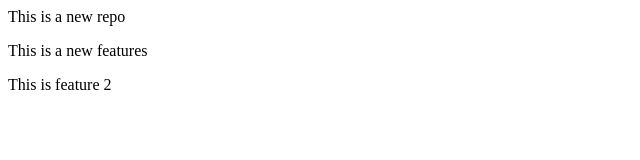
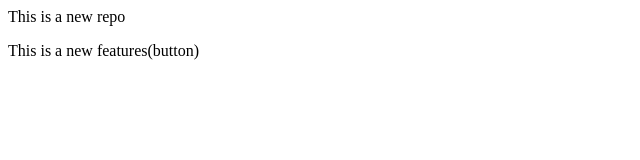
Before and after one commit to Anu-radha123/Local-Repo, a plain HTML site: page index.html in a window 1280 px wide. Shown: the whole page, without its empty margins (0-640 px from the left). Drawn offline with Linux system fonts and the light colour scheme.

```diff
--- a/index.html
+++ b/index.html
@@ -1,3 +1,2 @@
 <P>This is a new repo</P>
-<p>This is a new features</p>
-<p>This is feature 2</p>
+<p>This is a new features(button)</P>
```
